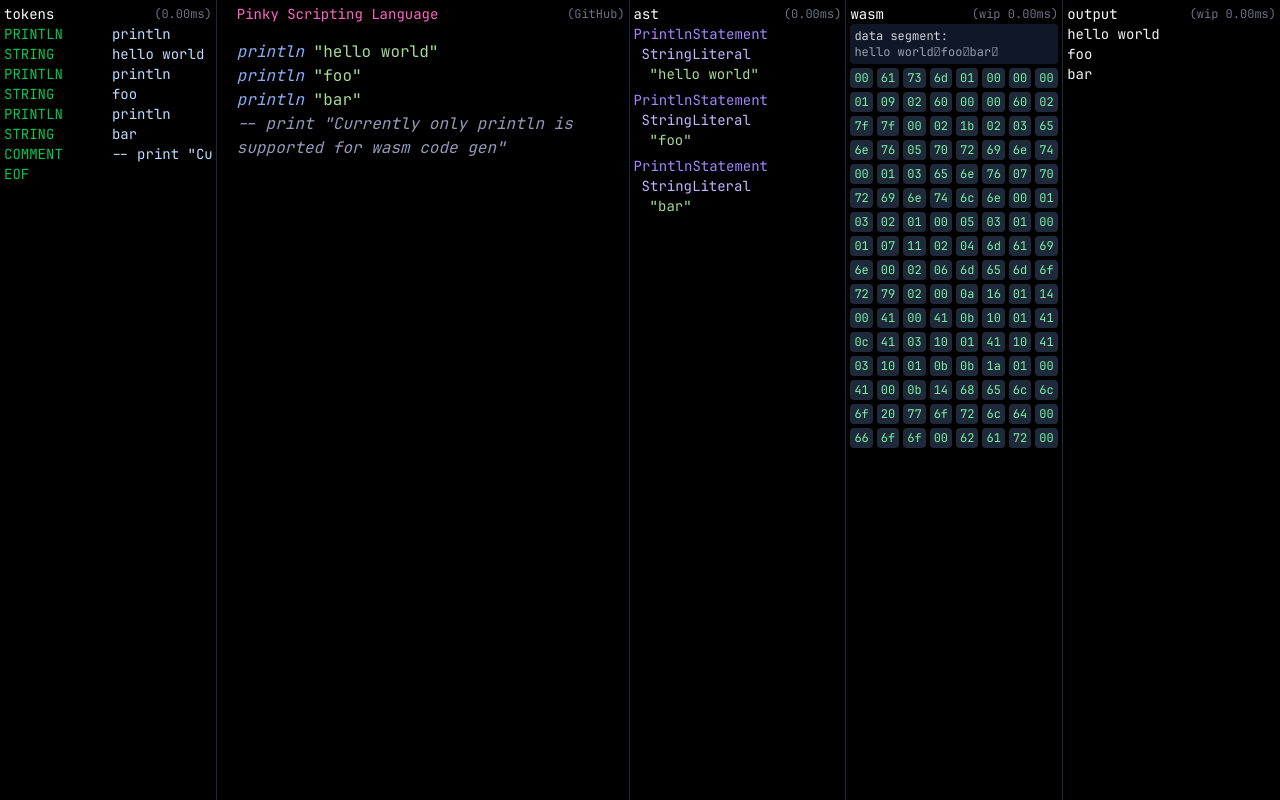
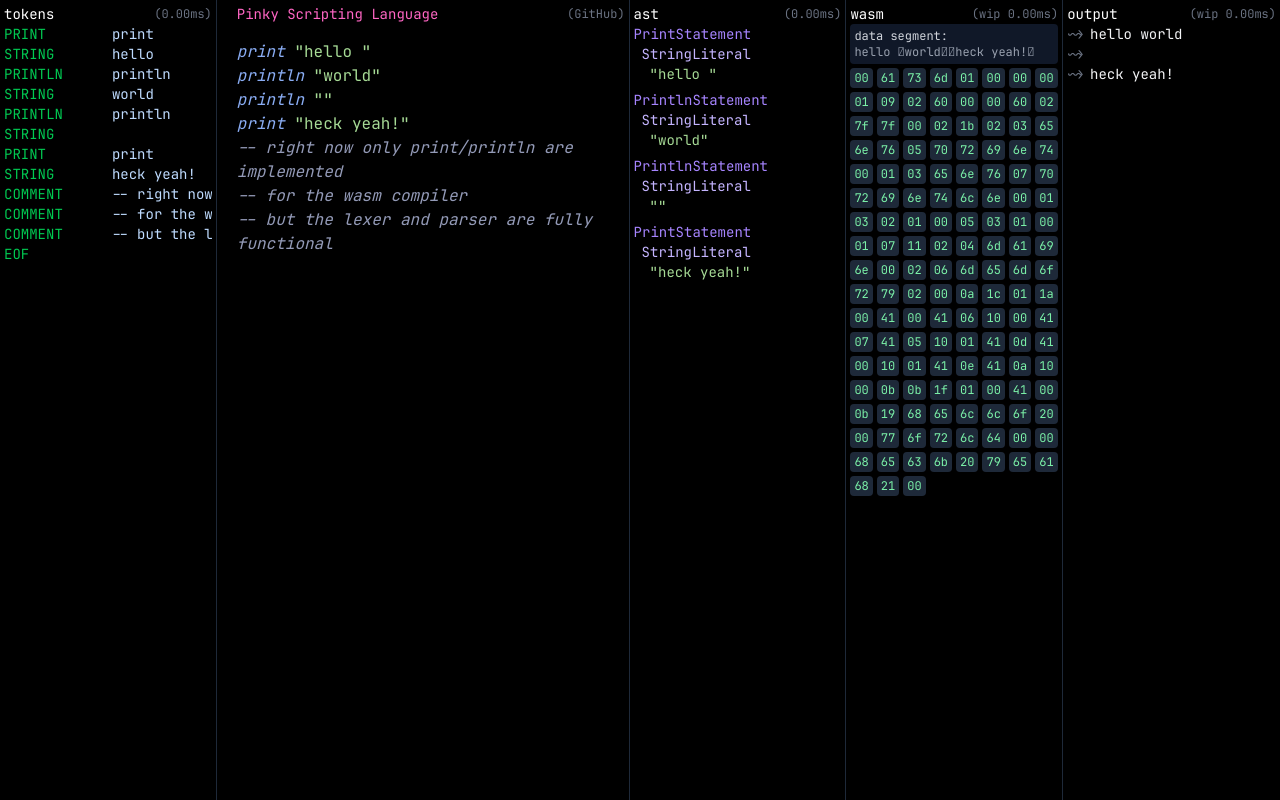
Before and after one commit to KevinBatdorf/pinky-wasm, a React (Vite) app: page / in a window 1280 px wide. Built offline with nearby package versions, Linux system fonts and the light colour scheme.

Commit message:
add print support

```diff
--- a/src/App.tsx
+++ b/src/App.tsx
@@ -1,4 +1,4 @@
-import { useEffect, useMemo, useState } from "react";
+import { useEffect, useMemo, useRef, useState } from "react";
 import type { Token } from "./tokens";
 import { CodeEditor } from "./components/Editor";
 import { example } from "./assets/example";
@@ -16,8 +16,25 @@ console.log("Hey there! 👋 Welcome to the Pinky WASM demo app!");
 
 function App() {
 	const [code, setCode] = useState<string>(example);
-	const [run, setRun] = useState<RunFunction>(() => () => []);
+	const [run, setRun] = useState<RunFunction | null>(null);
 	const [hovered, setHoveredToken] = useState<Location | null>(null);
+	const isMouseDown = useRef(false);
+
+	useEffect(() => {
+		const handleDown = () => {
+			isMouseDown.current = true;
+			setHoveredToken(null);
+		};
+		const handleUp = () => {
+			isMouseDown.current = false;
+		};
+		window.addEventListener("mousedown", handleDown);
+		window.addEventListener("mouseup", handleUp);
+		return () => {
+			window.removeEventListener("mousedown", handleDown);
+			window.removeEventListener("mouseup", handleUp);
+		};
+	}, []);
 
 	useEffect(() => {
 		loadWasm().then(({ run }) => setRun(() => run));
@@ -34,7 +51,7 @@ function App() {
 	}>(() => {
 		const now = performance.now();
 		const { tokens, error } = tokenize(code);
-		console.log({ tokens, error });
+		// console.log({ tokens, error });
 		return { tokens, perf: performance.now() - now, error };
 	}, [code]);
 
@@ -49,7 +66,7 @@ function App() {
 	}>(() => {
 		const now = performance.now();
 		const { ast, error } = parse(tokens);
-		console.log({ ast, error });
+		// console.log({ ast, error });
 		return { ast, perf: performance.now() - now, error };
 	}, [tokens]);
 
@@ -69,7 +86,7 @@ function App() {
 		}
 		const now = performance.now();
 		const { bytes, meta, error } = compile(ast);
-		console.log({ bytes, meta, error });
+		// console.log({ bytes, meta, error });
 		return {
 			bytes,
 			strings: meta.strings,
@@ -87,7 +104,11 @@ function App() {
 		perf: number;
 		error: string | null;
 	}>(() => {
-		if (!bytes || !Array.from(bytes).length) {
+		if (
+			!run ||
+			typeof bytes?.[Symbol.iterator] !== "function" ||
+			!bytes.length
+		) {
 			return { output: null, perf: 0, error: null };
 		}
 		const now = performance.now();
@@ -104,9 +125,14 @@ function App() {
 	}, [bytes, run]);
 
 	const handleHover = (loc: Location) => {
+		// If text is selected or they are selecting, don't bother
+		if (isMouseDown.current) return;
+		const selection = window.getSelection();
+		if (selection?.toString()?.length) return;
+
 		//ignore < 768px
 		if (window.innerWidth < 768) {
-			setHoveredToken(null);
+			// setHoveredToken(null);
 			return;
 		}
 		setHoveredToken((prev) => {
@@ -288,7 +314,17 @@ function App() {
 								<div className="text-wrap text-red-500">{outputError}</div>
 							) : (
 								<div className="pb-60 whitespace-pre-wrap text-gray-100">
-									{output}
+									{output
+										?.join("")
+										.split("\n")
+										.map((line) => (
+											<div
+												key={line}
+												className="before:content-['~>'] before:mr-1.5 before:text-gray-500"
+											>
+												{line}
+											</div>
+										))}
 								</div>
 							)}
 						</pre>
--- a/src/assets/example.ts
+++ b/src/assets/example.ts
@@ -1,4 +1,8 @@
-export const example = `println "hello world"
-println "foo"
-println "bar"
--- print "Currently only println is supported for wasm code gen"`;
+export const example = `print "hello "
+println "world"
+println ""
+print "heck yeah!"
+-- right now only print/println are implemented
+-- for the wasm compiler
+-- but the lexer and parser are fully functional
+`;
--- a/src/compiler.ts
+++ b/src/compiler.ts
@@ -1,6 +1,6 @@
 import type { AST } from "./parser";
 import type { Expression } from "./syntax";
-import { emitSection, encodeLEB, encodeString } from "./wasm";
+import { emitSection, unsignedLEB, signedLEB, encodeString } from "./wasm";
 
 export type CompilerErrorType = Error | null;
 
@@ -90,7 +90,7 @@ const _compile = (
 	const importSection = emitSection(
 		2,
 		new Uint8Array([
-			...encodeLEB(imports.length),
+			...unsignedLEB(imports.length),
 			...imports.flatMap((name) => [
 				...encodeString("env"),
 				...encodeString(name),
@@ -131,7 +131,7 @@ const _compile = (
 			...encodeString("main"),
 			0x00, // export kind: func
             // main is exported after imports (print/println)
-			...encodeLEB(imports.length),
+			...unsignedLEB(imports.length),
 
 			// export "memory" = memory 0
 			...encodeString("memory"),
@@ -147,22 +147,23 @@ const _compile = (
 		// biome-ignore format:
 		new Uint8Array([
             0x01, // 1 function main()
-            ...encodeLEB(funcBody.length),
+            ...unsignedLEB(funcBody.length),
             ...funcBody
         ]),
 	);
 
 	// === Data section ===
+	const stringBytes = strings.getBytes();
 	const dataSection = emitSection(
 		11,
 		// biome-ignore format:
 		new Uint8Array([
 			0x01, // 1 data segment
 			0x00, // memory index 0
-			0x41, ...encodeLEB(0), // i32.const 0 (start offset)
+			0x41, ...unsignedLEB(0), // i32.const 0 (start offset)
 			0x0b, // end
-			...encodeLEB(strings.getBytes().length),
-			...strings.getBytes(),
+			...unsignedLEB(stringBytes.length),
+			...stringBytes,
 		]),
 	);
 
@@ -191,6 +192,11 @@ export const generateBody = (
 				body.push(0x10, functionIndices.println);
 				break;
 			}
+			case "PrintStatement": {
+				body.push(...compileExpression(stmt.expression, strings));
+				body.push(0x10, functionIndices.print);
+				break;
+			}
 			default:
 				throw new Error(`Unsupported statement type: ${stmt.type}`);
 		}
@@ -204,15 +210,17 @@ const compileExpression = (
 	expr: Expression,
 	strings: ReturnType<typeof createStringTable>,
 ): number[] => {
+	const textEncoder = new TextEncoder();
 	switch (expr.type) {
 		case "StringLiteral": {
 			const offset = strings.getOffset(expr.value);
-			const length = expr.value.length;
+			const length = textEncoder.encode(expr.value).length;
+
 			return [
 				0x41,
-				...encodeLEB(offset), // i32.const offset
+				...signedLEB(offset), // i32.const offset
 				0x41,
-				...encodeLEB(length), // i32.const length
+				...signedLEB(length), // i32.const length
 			];
 		}
 		default:
--- a/src/components/Editor.tsx
+++ b/src/components/Editor.tsx
@@ -49,6 +49,7 @@ export const CodeEditor = (props: CodeEditorProps) => {
 		if (!highlighter || !value) return [];
 		if (!hovered && !parseError && !tokenError) return [];
 
+		console.log({ hovered, parseError, tokenError });
 		const newDecorations: DecorationItem[] = [];
 		if (hovered) {
 			const { start, end } = hovered;
--- a/src/parser.ts
+++ b/src/parser.ts
@@ -66,13 +66,13 @@ export const isNextToken = (state: ParserState, type: TokenType): boolean => {
 /** Check if the next token is of a specific type and advance the cursor */
 export const expectNext = (state: ParserState, type: TokenType): Token => {
 	if (isNextToken(state, type)) return advance(state);
-	const { tokens, current } = state;
+	const token = peek(state);
 	throw new ParseError(
-		`Expected token type ${type} but found ${tokens[current]?.type}`,
-		makeProgram([], tokens),
-		tokens[current]?.line,
-		tokens[current]?.column,
-		tokens[current]?.value.length || 0,
+		`Expected token type ${type} but found "${token.value}" (${token.type})`,
+		makeProgram([], state.tokens),
+		previousToken(state).line,
+		previousToken(state).column,
+		previousToken(state).value.length || 0,
 	);
 };
 
--- a/src/wasm.ts
+++ b/src/wasm.ts
@@ -2,9 +2,8 @@
 // This is used for encoding integers in WebAssembly
 // LEB128 is a variable-length encoding scheme that uses 7 bits for each byte
 // and the 8th bit as a continuation flag
-export const encodeLEB = (value: number): number[] => {
+export const unsignedLEB = (value: number): number[] => {
 	const bytes: number[] = [];
-
 	// Make sure we're working with an unsigned 32-bit value
 	let v = value >>> 0;
 	do {
@@ -16,9 +15,47 @@ export const encodeLEB = (value: number): number[] => {
 		if (v !== 0) byte |= 0x80;
 		bytes.push(byte);
 	} while (v !== 0);
-
 	return bytes;
 };
+
+// Encode a signed number as LEB128 (Little Endian Base 128)
+// This is used for signed integer literals in WebAssembly (e.g., i32.const, i64.const)
+// LEB128 stores integers in a variable-length format, 7 bits per byte
+// The 8th bit (0x80) marks whether another byte follows
+// For signed numbers, sign-extension must be preserved during decoding
+export const signedLEB = (value: number): number[] => {
+	const bytes: number[] = [];
+	let v = value;
+	do {
+		// Grab the least significant 7 bits of the current value
+		let byte = v & 0x7f;
+		// Arithmetic right shift to preserve the sign bit during shift
+		// This makes `-1 >> 7 === -1`, unlike logical shift which would yield a positive
+		const shifted = v >> 7;
+		// Extract the sign bit of the current 7-bit chunk (bit 6)
+		const signBit = byte & 0x40;
+		// Decide whether we need to keep encoding more bytes
+		// The goal is to stop if shifting has reached:
+		//   - 0 and the sign bit is clear
+		//   - -1 and the sign bit is set
+		const more = !(
+			(shifted === 0 && signBit === 0) ||
+			(shifted === -1 && signBit !== 0)
+		);
+		// If we still need more bytes, set the high bit (0x80)
+		if (more) byte |= 0x80;
+		bytes.push(byte);
+		v = shifted; // Prepare for the next 7 bits
+	} while (
+		// Repeat until all significant bits are encoded *and* the sign bit is correctly preserved
+		!(
+			(v === 0 && (bytes[bytes.length - 1] & 0x40) === 0) ||
+			(v === -1 && (bytes[bytes.length - 1] & 0x40) !== 0)
+		)
+	);
+	return bytes;
+};
+
 export const encodeString = (str: string): number[] => {
 	const bytes = [...new TextEncoder().encode(str)];
 	return [bytes.length, ...bytes];
@@ -28,7 +65,7 @@ export const emitSection = (
 	sectionId: number,
 	payload: Uint8Array,
 ): Uint8Array => {
-	const size = encodeLEB(payload.length);
+	const size = unsignedLEB(payload.length);
 	return new Uint8Array([sectionId, ...size, ...payload]);
 };
 
@@ -36,15 +73,16 @@ export type RunFunction = (bytes: Uint8Array) => string[];
 export const loadWasm = async (): Promise<{ run: RunFunction }> => {
 	let memory: WebAssembly.Memory;
 	const output: string[] = [];
+	const decoder = new TextDecoder();
 
 	const env = {
 		print: (ptr: number, len: number) => {
 			const mem = new Uint8Array(memory.buffer, ptr, len);
-			output.push(new TextDecoder().decode(mem));
+			output.push(decoder.decode(mem));
 		},
 		println: (ptr: number, len: number) => {
 			const mem = new Uint8Array(memory.buffer, ptr, len);
-			output.push(`${new TextDecoder().decode(mem)}\n`);
+			output.push(`${decoder.decode(mem)}\n`);
 		},
 	};
 
```
Also changed, not shown: 1 other file (tests, documents, lock files or other folders).
